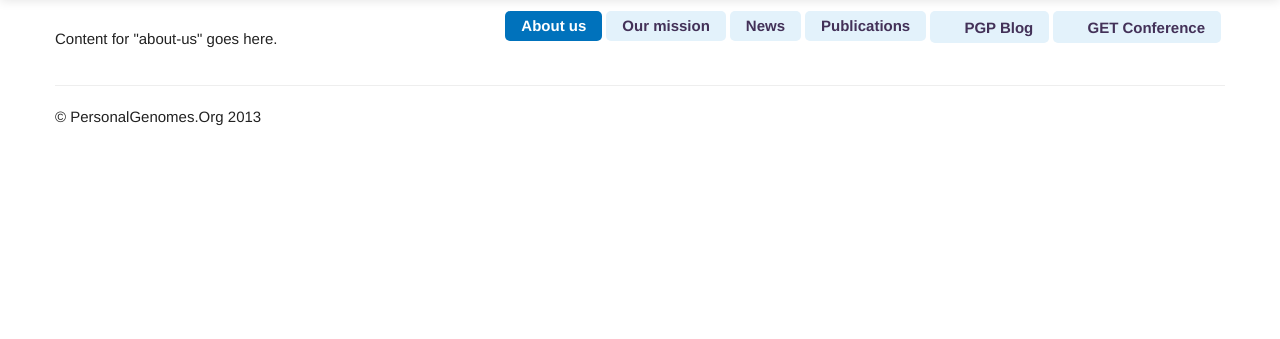
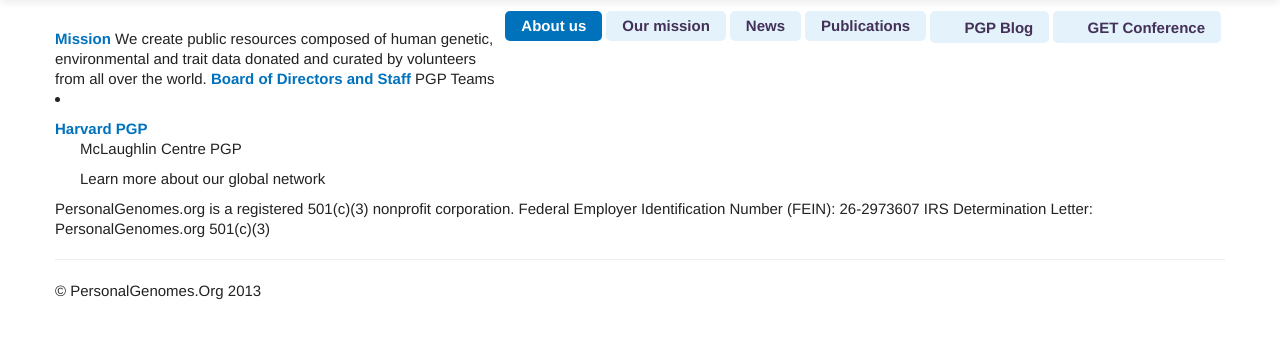
Before and after one commit to geochurch/www_personalgenomes_org, a Django app: page /about-us in a window 1280 px wide. Shown: the part 41-380 px from the top of the page. Run offline with Django 3.2, Linux system fonts and the light colour scheme; some libraries are stand-ins or nearby versions.

Commit message:
Added text.  I still need to do some html mark-up.

```diff
--- a/templates/www_personalgenomes_org/about-us.html
+++ b/templates/www_personalgenomes_org/about-us.html
@@ -2,6 +2,20 @@
 
 {% block main %}
 
-Content for "about-us" goes here.
+<a href="/mission">Mission</a>
+We create public resources composed of human genetic, environmental and trait data donated and curated by volunteers from all over the world.
+
+<a href="/board-of-directors">Board of Directors and Staff</a>
+
+PGP Teams
+<li>
+<ul></ul><a href="/harvard">Harvard PGP</a></ul>
+<ul>McLaughlin Centre PGP</ul>
+<ul>Learn more about our global network</ul>
+</li>
+
+PersonalGenomes.org is a registered 501(c)(3) nonprofit corporation.
+Federal Employer Identification Number (FEIN): 26-2973607
+IRS Determination Letter: PersonalGenomes.org 501(c)(3)
 
 {% endblock main %}
```
